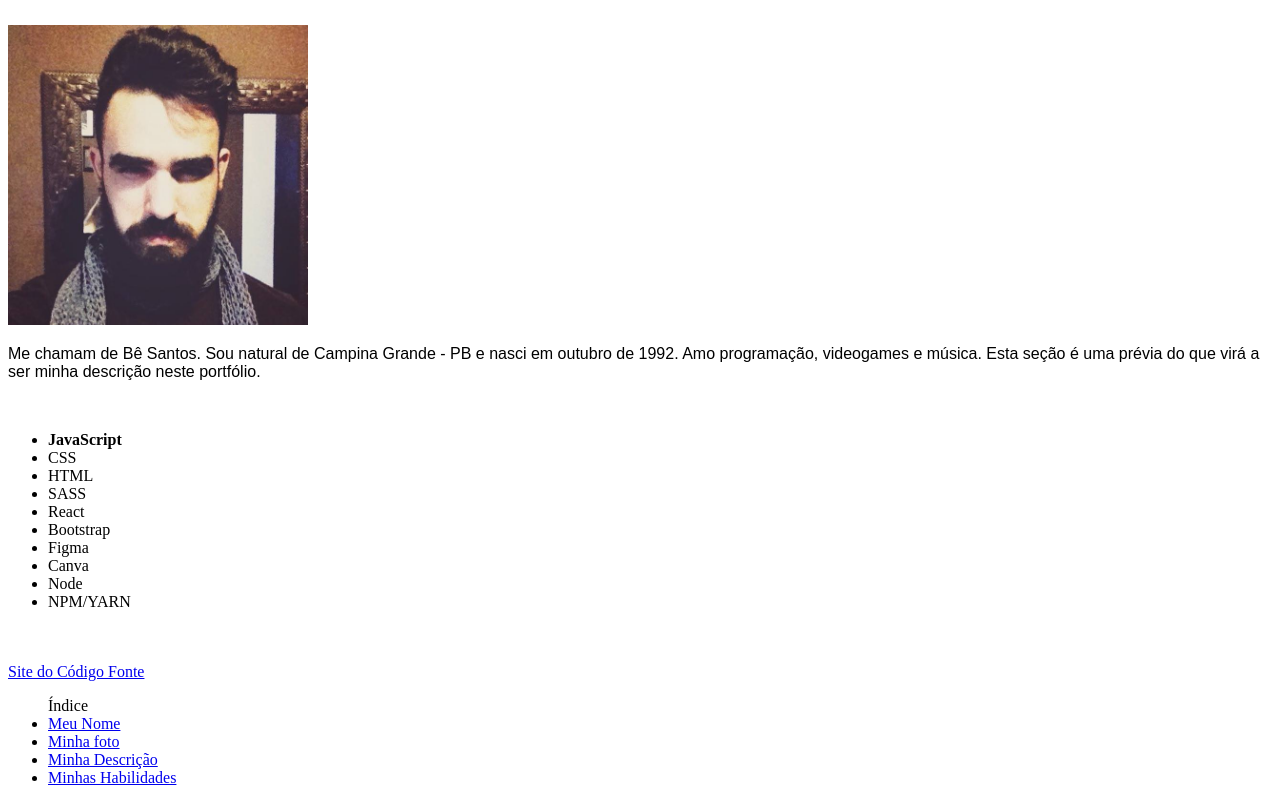
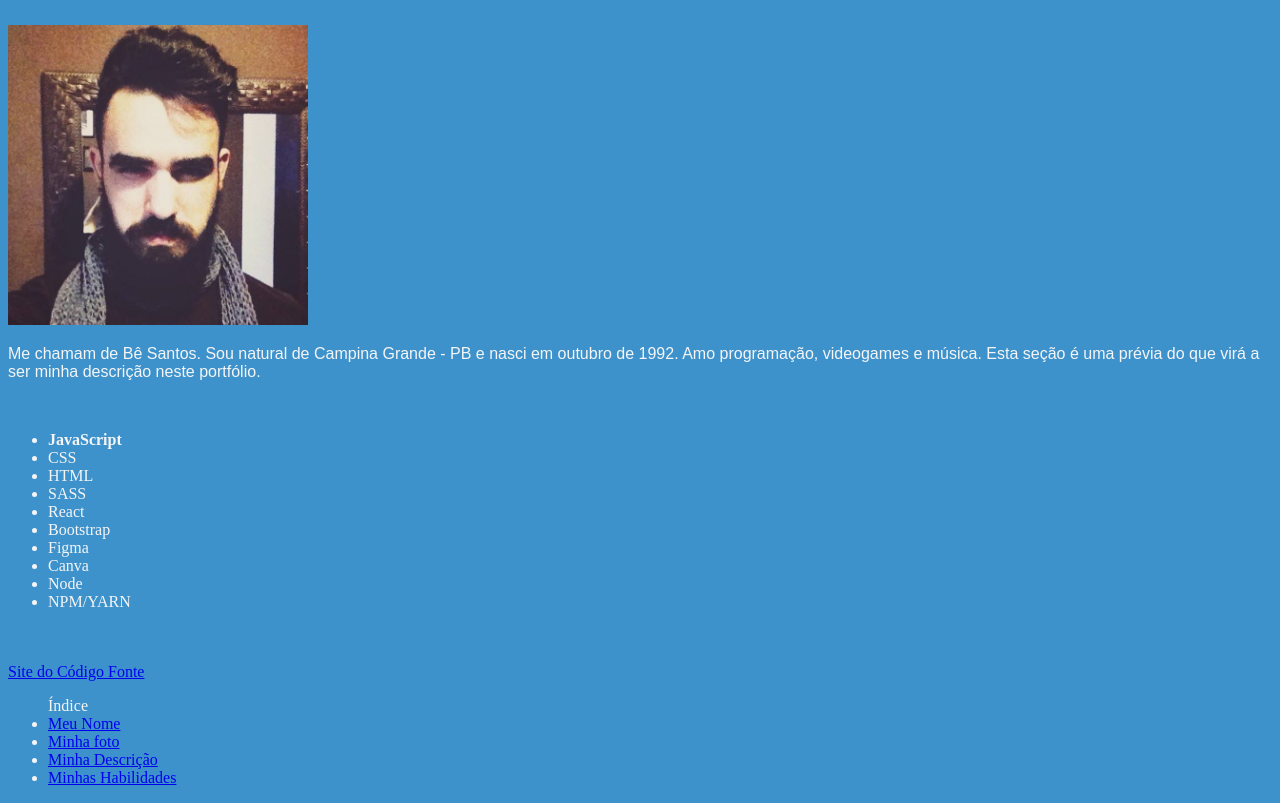
Before and after one commit to glaysonbsantos/glaysonbsantos.github.io, a plain HTML site: page index.html in a window 1280 px wide. Shown: the part 73-876 px from the top of the page. Drawn offline with Linux system fonts and the light colour scheme.

Commit message:
Estilo: cor de fundo e de fonte  alterada

```diff
--- a/index.html
+++ b/index.html
@@ -13,6 +13,11 @@
       cor 4 - #16324f
       cor 5 - #18435a
       */
+
+      body {
+        background-color: #3e92cc;
+        color: whitesmoke;
+      }
 
       #nome {
         font-family: "Franklin Gothic Medium", "Arial Narrow", Arial, sans-serif;
```
